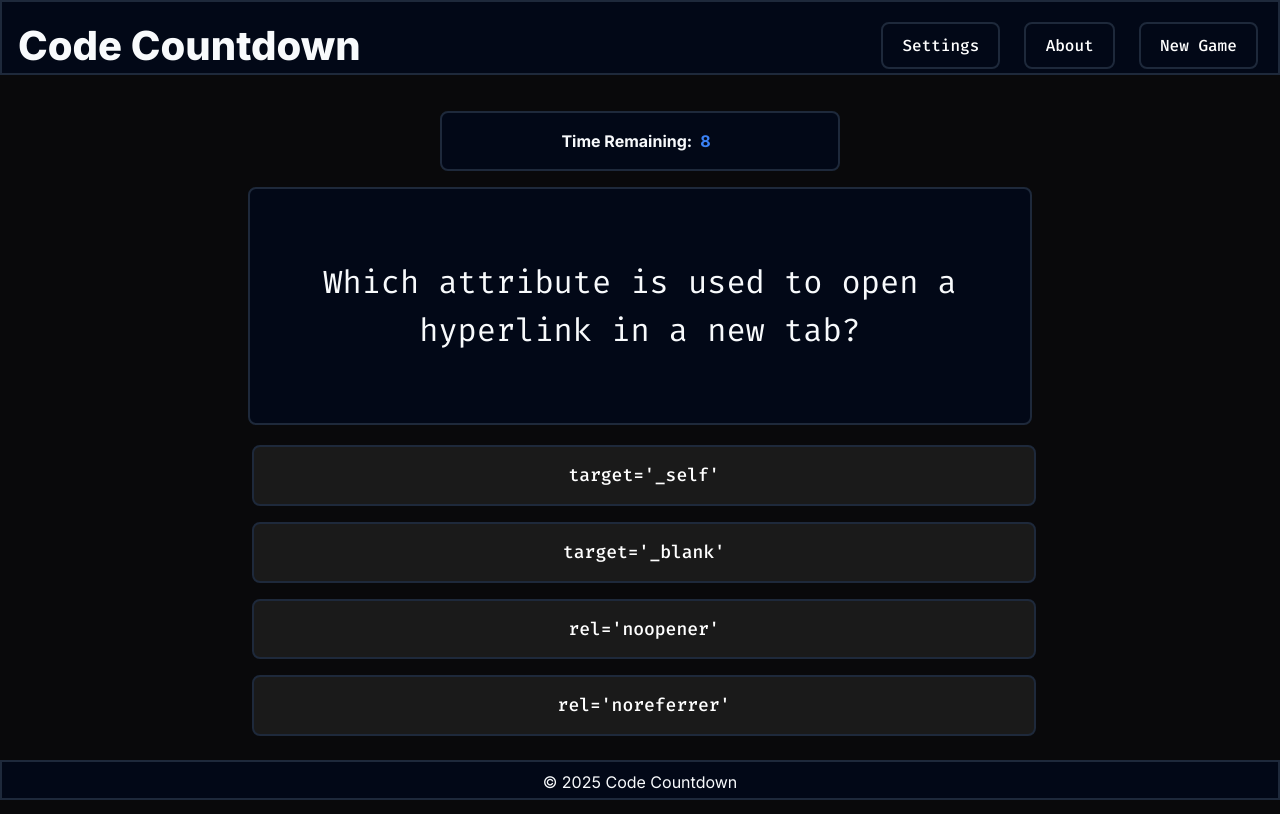
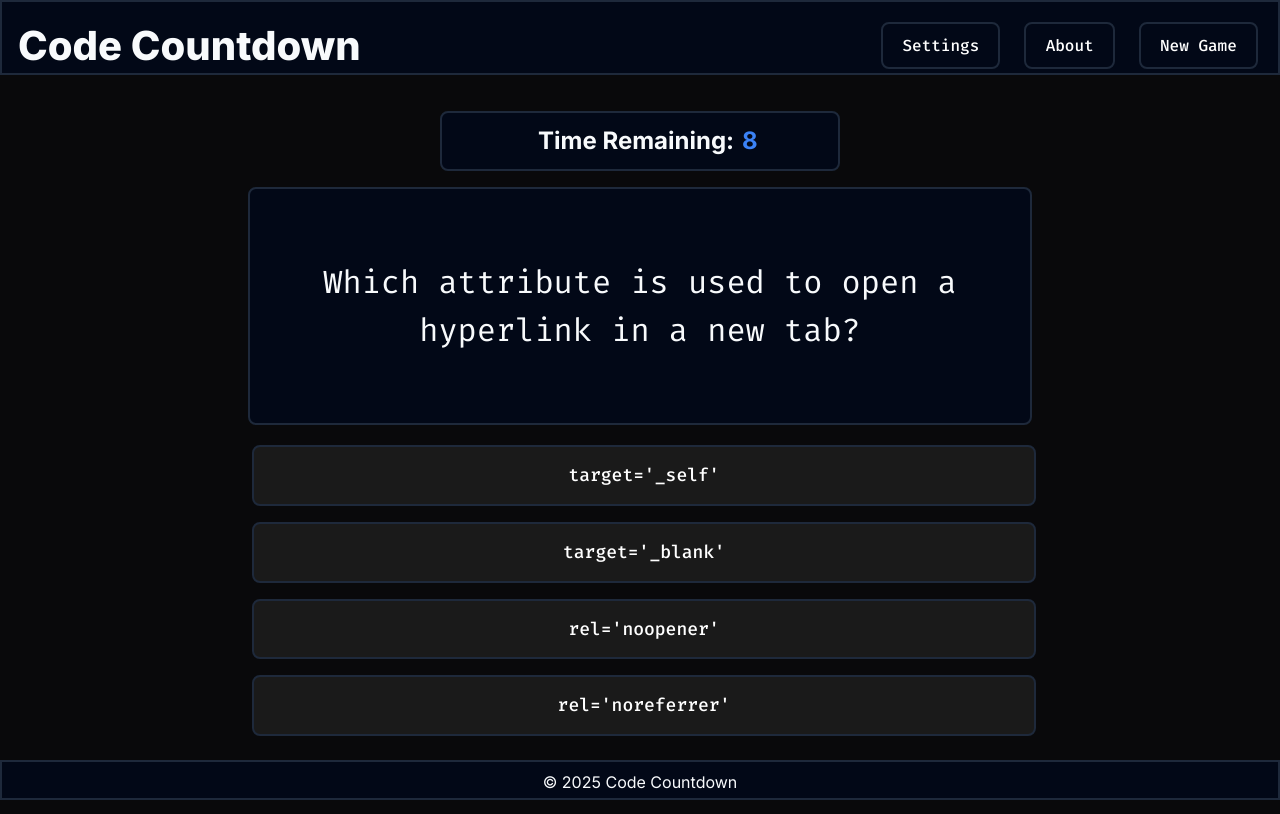
Before and after one commit to sidendev/code-countdown, a website built with Vite: page index.html in a window 1280 px wide. Both pictures are taken after a click on the button "HTML". Built offline with nearby package versions, Linux system fonts and the light colour scheme.

Commit message:
Fix layout and sizing for countdown timer on different device sizes

```diff
--- a/src/main.ts
+++ b/src/main.ts
@@ -345,7 +345,7 @@ const startGame = async () => {
     }
 };
 
-// using bootstrap classes for styling on this screen
+// Using Bootstrap classes for styling on this screen
 const renderAboutScreen = () => {
     resetGame();
     app.innerHTML = `
--- a/src/styles/styles.scss
+++ b/src/styles/styles.scss
@@ -234,6 +234,8 @@ button {
     }
 }
 
+// ==== QUESTION SCREEN ====
+
 .question {
     &__container {
         width: 100%;
@@ -290,9 +292,10 @@ button {
         margin: 0 auto;
         display: flex;
         align-items: center;
-        justify-content: center;
+        justify-content: start;
         text-align: center;
-        font-size: 1rem;
+        font-size: 1.5rem;
+        padding-left: 2.5rem;
         @include typography.inter-bold;
         @include palette.background;
         @include palette.foreground;
@@ -342,6 +345,11 @@ button {
             display: none;
         }
     }
+    .question {
+        &__timer {
+            padding-left: 5rem;
+        }
+    }
 }
 
 @include devices.desktop {
@@ -352,6 +360,11 @@ button {
 
         .offcanvas {
             display: none;
+        }
+    }
+    .question {
+        &__timer {
+            padding-left: 6rem;
         }
     }
 }
```
